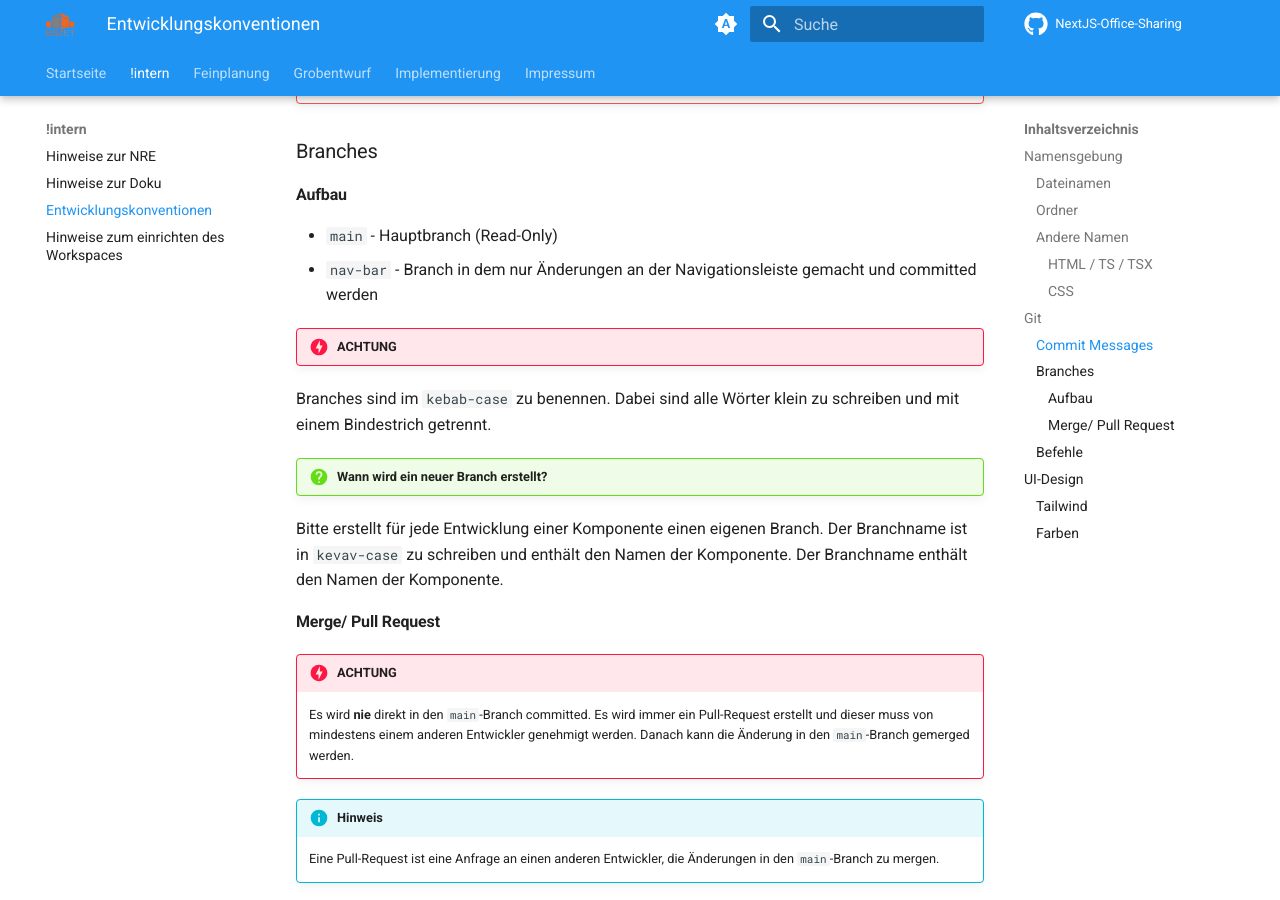
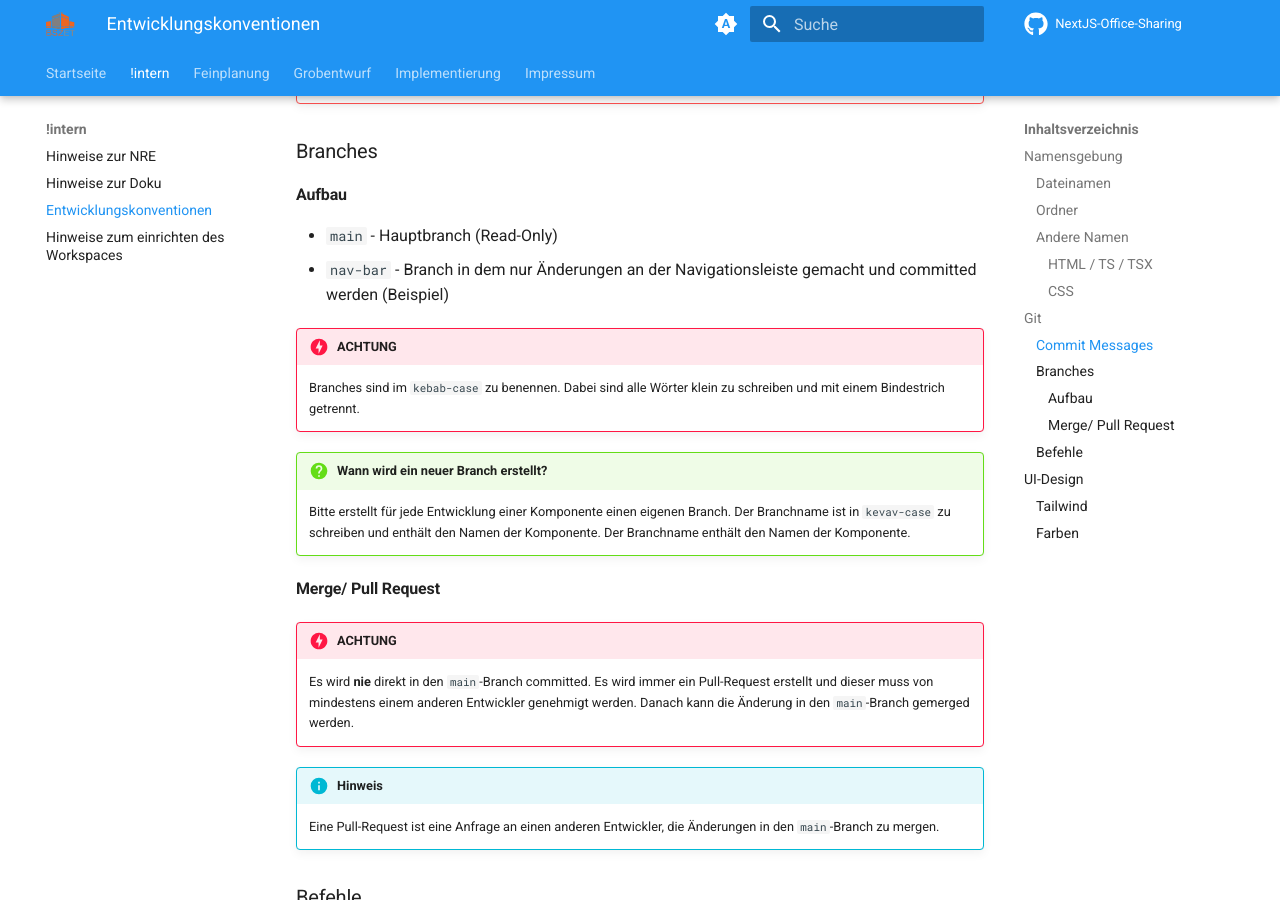
Before and after one commit to gz-bad-erzland-p2/Dokumentation, an MkDocs documentation site: the page built from docs/!intern/how-to-develop.md, in a window 1280 px wide and 900 px high, scrolled down 1872 px. Built offline with MkDocs 1.6.1 and Material for MkDocs 9.7.7, drawn with Linux system fonts in a browser that asks for light colours; comment, search, counter and statistics services are not loaded.

Commit message:
fix more develop indentation

```diff
--- a/docs/!intern/how-to-develop.md
+++ b/docs/!intern/how-to-develop.md
@@ -59,13 +59,13 @@ Commit Messages sind bevorzugt in Englisch zu schreiben. Sie beinhalten eine kur
 
 #### Aufbau
 * `main` - Hauptbranch (Read-Only)
-* `nav-bar` - Branch in dem nur Änderungen an der Navigationsleiste gemacht und committed werden
+* `nav-bar` - Branch in dem nur Änderungen an der Navigationsleiste gemacht und committed werden (Beispiel)
 
 !!! danger "ACHTUNG"
-Branches sind im `kebab-case` zu benennen. Dabei sind alle Wörter klein zu schreiben und mit einem Bindestrich getrennt.
+    Branches sind im `kebab-case` zu benennen. Dabei sind alle Wörter klein zu schreiben und mit einem Bindestrich getrennt.
 
 !!! question "Wann wird ein neuer Branch erstellt?"
-Bitte erstellt für jede Entwicklung einer Komponente einen eigenen Branch. Der Branchname ist in `kevav-case` zu schreiben und enthält den Namen der Komponente. Der Branchname enthält den Namen der Komponente.
+    Bitte erstellt für jede Entwicklung einer Komponente einen eigenen Branch. Der Branchname ist in `kevav-case` zu schreiben und enthält den Namen der Komponente. Der Branchname enthält den Namen der Komponente.
 
 
 #### Merge/ Pull Request
```
